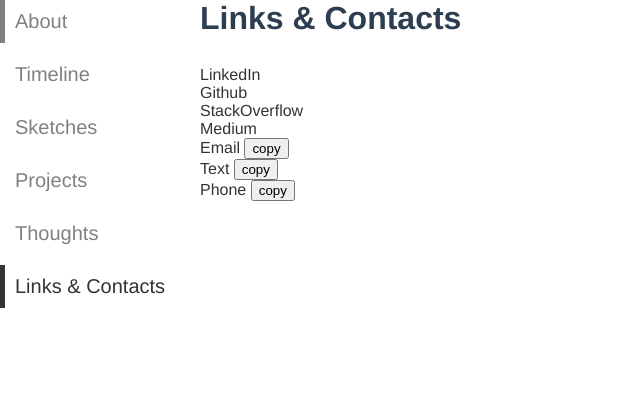
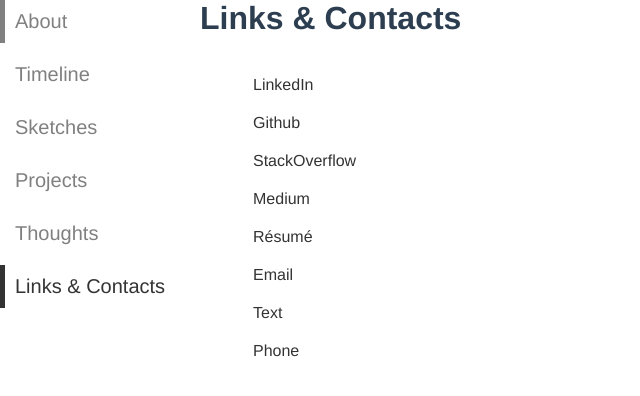
Before and after one commit to jko206/hello-jko, a Vue app: page /links-contacts in a window 1280 px wide. Shown: the top 396 px of the page, without its empty margins (0-640 px from the left). Built offline with nearby package versions, Linux system fonts and the light colour scheme.

Commit message:
show/download resume

```diff
--- a/src/components/page-links-contacts.vue
+++ b/src/components/page-links-contacts.vue
@@ -12,6 +12,10 @@
       </li>
       <li>
         <a href="https://medium.com/@MisterJKo" target="blank">Medium</a>
+      </li>
+      <li>
+        <a href="JAI_KO.pdf">Résumé</a>
+        <a href="JAI_KO.pdf" download="" class="button">download</a>
       </li>
       <li>
         <a href="mailto:just.jai.ko@gmail.com">
@@ -42,7 +46,6 @@
 </template>
 
 <script>
-
 function copy(val) {
   return navigator.clipboard.writeText(val)
 }
@@ -52,7 +55,6 @@
   methods: {
     copy(entity) {
       const value = entity === 'phone' ? '4252205899' : 'just.jai.ko@gmail.com'
-      // eslint-disable-next-line
       copy(value)
         .then(() => {
           alert('success')
@@ -66,7 +68,37 @@
 </script>
 <style lang="scss" scoped>
 .page-links-contacts ul {
-  padding: 0;
   list-style: none;
 }
+a {
+    display: inline-block;
+    padding: 10px;
+    width: 200px;
+    border-left: 3px solid transparent;
+    &:hover {
+      border-color: #333;
+    }
+}
+
+button, .button {
+  padding: 0 1em;
+  width: 100px;
+  text-align: center;
+  box-sizing: border-box;
+  border: 0;
+  font-size: 1em;
+  background: inherit;
+  color: inherit;
+  font-family: inherit;
+  cursor: pointer;
+  opacity: 0;
+  outline: none;
+  li:hover & {
+    opacity: 1;
+  }
+  &:hover {
+    border: 1px solid #333;
+    border-radius: 3px;
+  }
+}
 </style>
```
Also changed, not shown: 1 other file (tests, documents, lock files or other folders).
